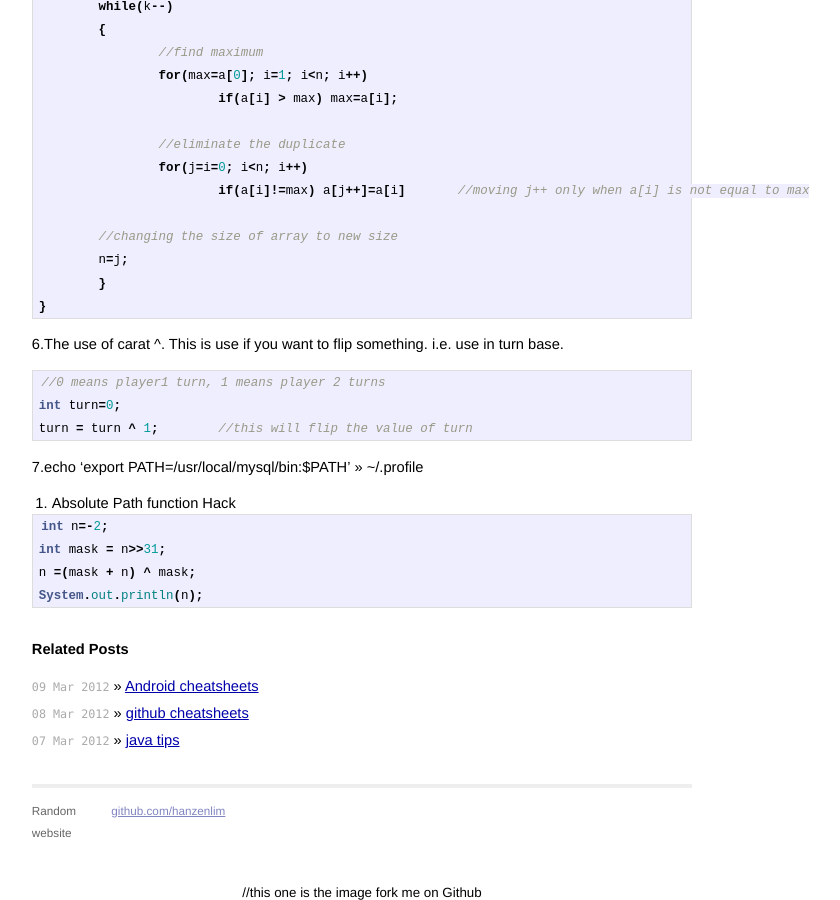
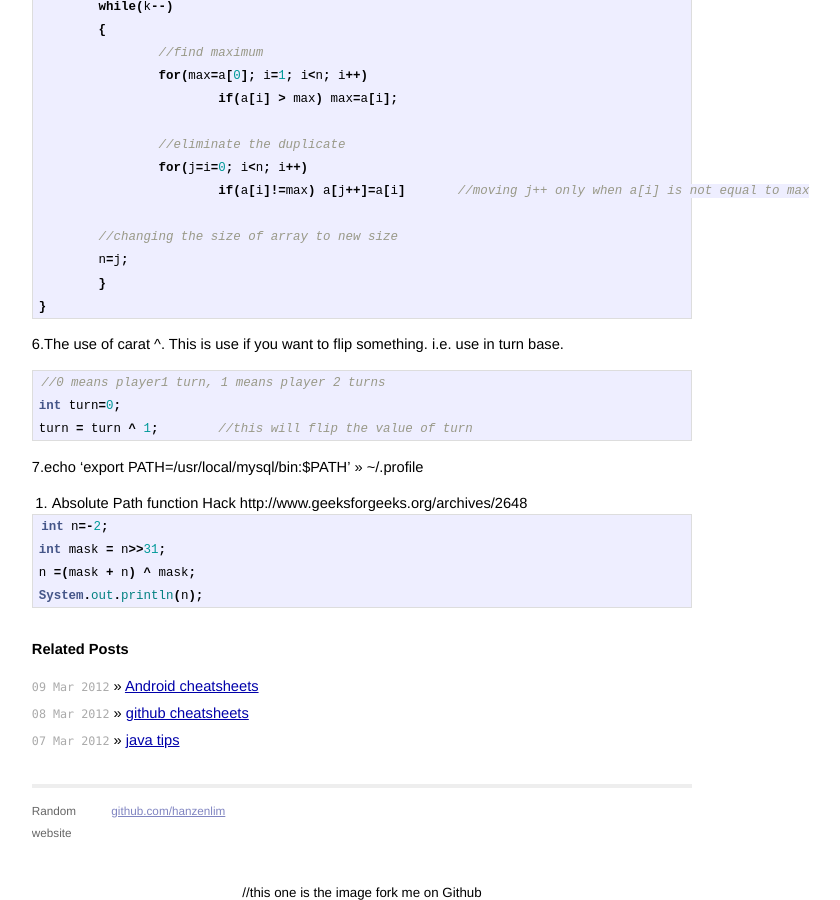
Before and after one commit to badong/badong.github.com, a Jekyll site: the page built from _posts/2012-03-9-general_cheatsheets.md, in a window 1280 px wide and 900 px high, scrolled down 1072 px. Shown: the whole window, without its empty margins (278-1118 px from the left). Built offline with Jekyll 4.4.1, drawn with Linux system fonts in a browser that asks for light colours; Markdown is read by kramdown in place of the engine named in the settings; some of the changed lines change nothing that is shown.

Commit message:
Update _posts/2012-03-9-general_cheatsheets.md

```diff
--- a/_posts/2012-03-9-general_cheatsheets.md
+++ b/_posts/2012-03-9-general_cheatsheets.md
@@ -76,6 +76,7 @@ turn = turn ^ 1;	//this will flip the value of turn
 7.echo 'export PATH=/usr/local/mysql/bin:$PATH' >> ~/.profile
 
 8. Absolute Path function Hack
+http://www.geeksforgeeks.org/archives/2648
 {% highlight java %}
 int n=-2;
 int mask = n>>31;
```
